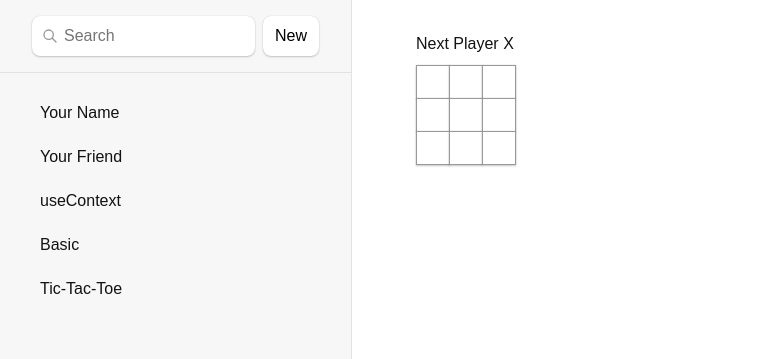
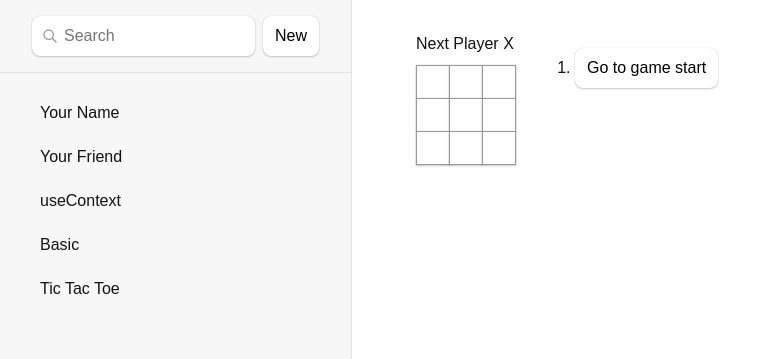
Before and after one commit to epochbrokers2/test_react, a React (Create React App) app: page /tic-toc-toe in a window 1280 px wide. Shown: the top 359 px of the page, without its empty margins (0-782 px from the left). Built offline with nearby package versions, Linux system fonts and the light colour scheme.

Commit message:
Tic Tac Toe game completed with history

```diff
--- a/src/components/TictacToe/Board.jsx
+++ b/src/components/TictacToe/Board.jsx
@@ -1,8 +1,5 @@
-import { useState } from "react";
 import Square from "./Square";
-export default function Board() {
-    const [squares, setSquares] = useState(Array(9).fill(null));
-    const [xIsNext, setXisNext] = useState(true);
+export default function Board({xIsNext, squares, onPlay}) {
     function handleClick(i) {
         const nextSquares = squares.slice();
         if (squares[i] || calculateWinner(squares)) {
@@ -13,10 +10,7 @@
         } else {
             nextSquares[i] = "O";
         }
-        console.log(nextSquares);
-        // nextSquares[i] = "X";
-        setSquares(nextSquares);
-        setXisNext(!xIsNext);
+        onPlay(nextSquares);
     }
     const winner = calculateWinner(squares);
     let status;
--- a/src/components/TictacToe/TictacToe.js
+++ b/src/components/TictacToe/TictacToe.js
@@ -1,12 +1,53 @@
-import React from "react";
+import React, { useState } from "react";
 import Board from "./Board";
 import "./TictacToe.css";
 
 const TictacToe = () => {
+    const [history, setHistory] = useState([Array(9).fill(null)]);
+    const [currentMove, setCurrentMove] = useState(0);
+    const xIsNext = currentMove % 2 === 0;
+    const currentSquares = history[currentMove];
+    function handlePlay(nextSquares) {
+        const nextHistory = [...history.slice(0, currentMove + 1), nextSquares];
+        setHistory(nextHistory);
+        setCurrentMove(nextHistory.length - 1);
+    }
+    function jumpTo(nextMove) {
+        setCurrentMove(nextMove);
+    }
+    const moves = history.map((squares, move) => {
+        let description;
+        if (move > 0) {
+            description = "Go to move #" + move;
+        } else {
+            description = "Go to game start";
+        }
+        return (
+            <li key={move}>
+                <button
+                    onClick={() => {
+                        jumpTo(move);
+                    }}
+                >
+                    {description}
+                </button>
+            </li>
+        );
+    });
     return (
-        <>
-            <Board />
-        </>
+        <div className="game">
+            <div className="game-board">
+                <Board
+                    xIsNext={xIsNext}
+                    squares={currentSquares}
+                    onPlay={handlePlay}
+                />
+            </div>
+            <div className="game-info">
+                <ol>{moves}</ol>
+            </div>
+            {}
+        </div>
     );
 };
 
--- a/src/routes/root.jsx
+++ b/src/routes/root.jsx
@@ -36,7 +36,7 @@
                             <Link to={`basic`}>Basic</Link>
                         </li>
                         <li>
-                            <Link to={`tic-toc-toe`}>Tic-Tac-Toe</Link>
+                            <Link to={`tic-toc-toe`}>Tic Tac Toe</Link>
                         </li>
                     </ul>
                 </nav>
```
